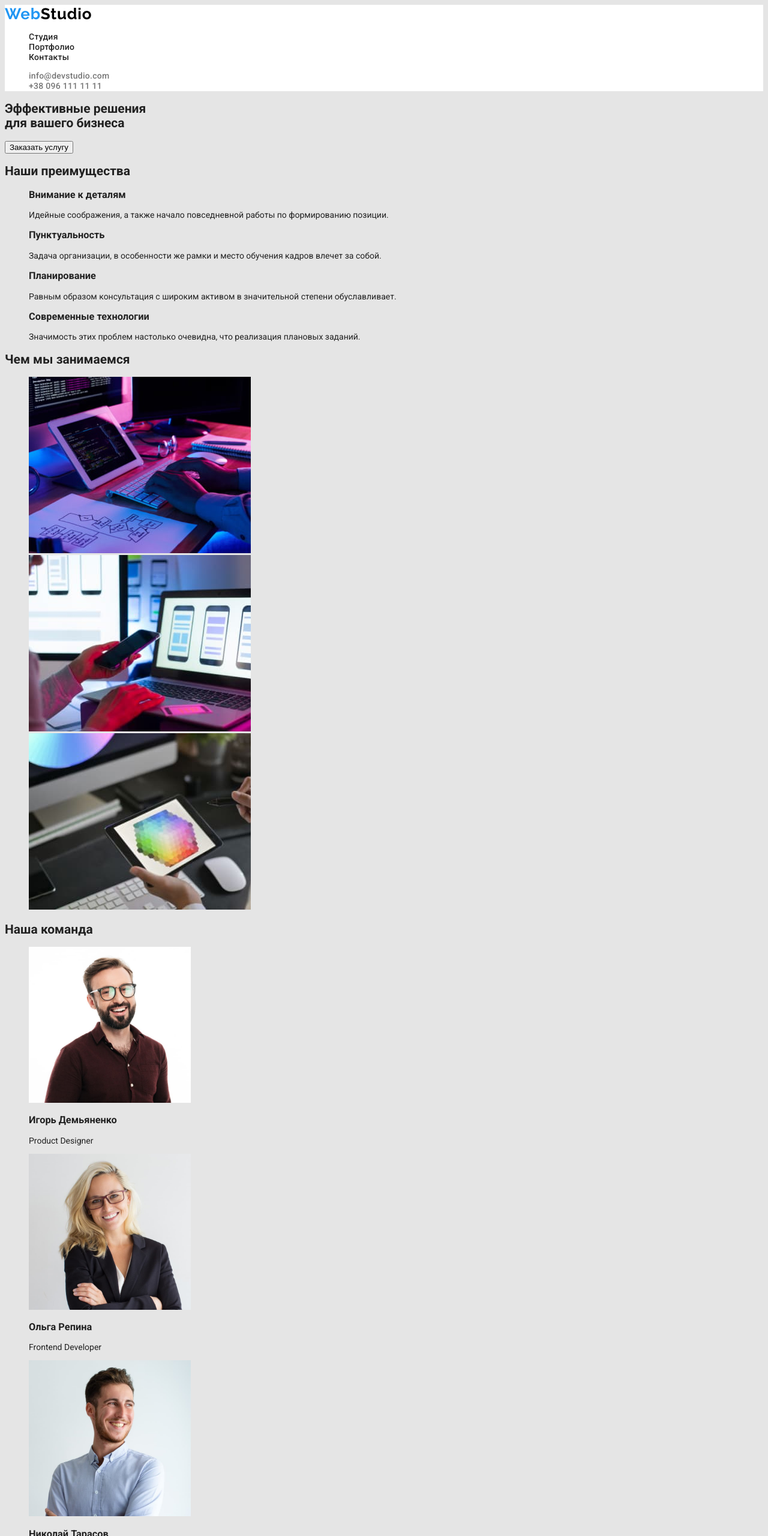
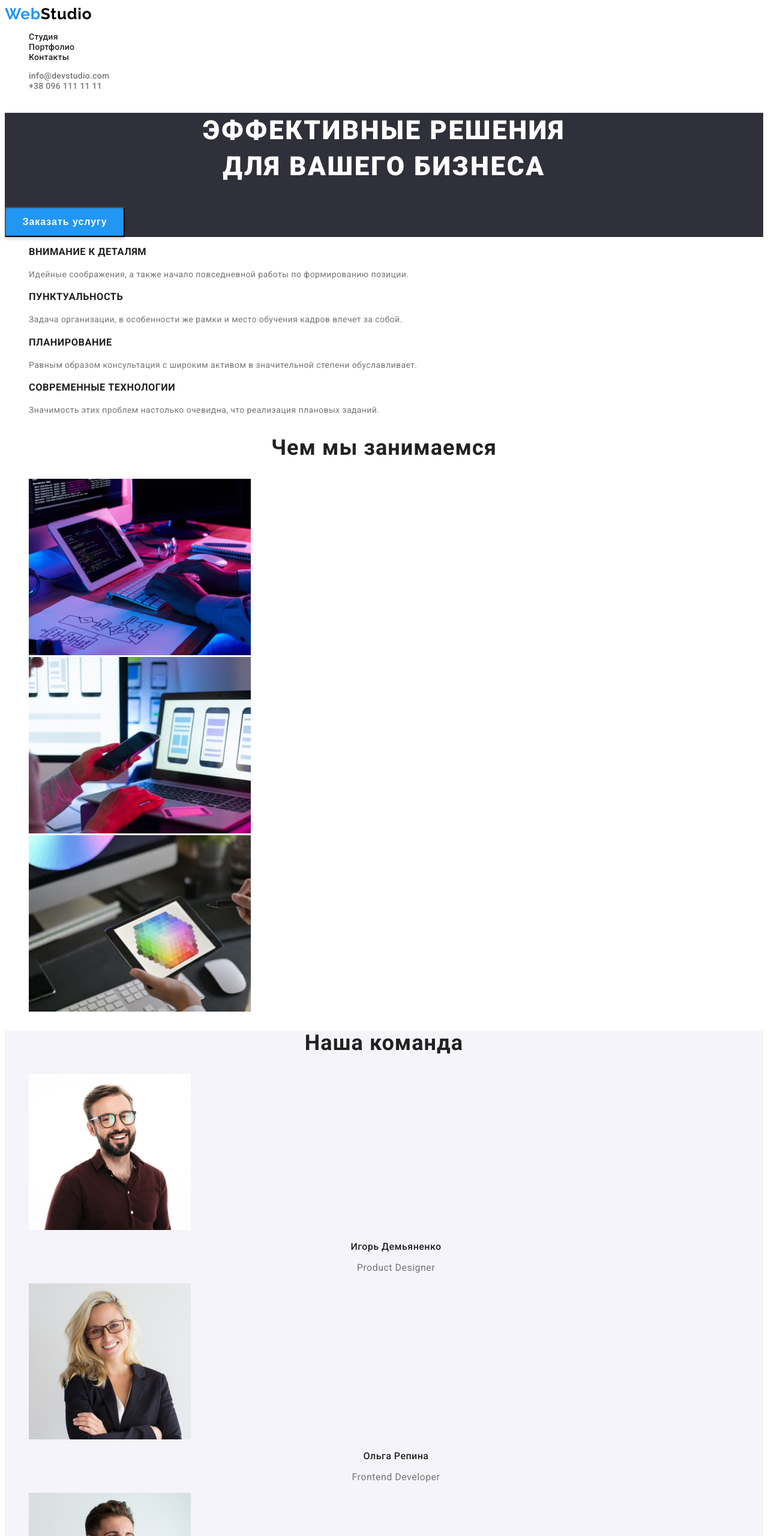
Before and after one commit to IvanSytnik/goit-markup-hw-02, a plain HTML site: page index.html in a window 1280 px wide. Shown: the top 2560 px of the page at 60% size. Drawn offline with Linux system fonts and the light colour scheme.

Commit message:
Финальная версия

```diff
--- a/css/style.css
+++ b/css/style.css
@@ -1,15 +1,15 @@
 :root {
     --brand-text-color: #212121;
     --active-text-color: #2196F3;
-    --footer-background: #2F303A;
-    --header-background: #FFFFFF;
-    --main-background: #E5E5E5;
+    --secondary-background: #2F303A;
+    --body-background: #FFFFFF;
+    --stroke-color: #E5E5E5;
     --team-background: #F5F4FA;
     --secondary-text-color: #757575;
   }
 
 a {
-    text-decoration:none;
+  text-decoration:none;
 
   }
 
@@ -21,11 +21,7 @@ body {
   font-family: 'Roboto', sans-serif;
   font-size: 14px;
   color: var(--brand-text-color);
-  background-color: var(--main-background);
-}
-
-.hat {
-  background-color: var(--header-background);
+  background-color: var(--body-background);
 }
 
 .web-title {
@@ -48,7 +44,7 @@ body {
   color: var(--brand-text-color);
 }
 
-.link:hover .link:focus {
+ .link:hover,  .link:focus, .link:active {
   color: var(--active-text-color);
 }
 
@@ -58,3 +54,121 @@ body {
   letter-spacing: 0.02em;
   color: var(--secondary-text-color);
 }
+
+.order{
+  background-color: var(--secondary-background);
+}
+
+.order-title {
+  font-weight: 900;
+  font-size: 44px;
+  line-height: 1.36;
+  color: var(--body-background);
+  text-align: center;
+  letter-spacing: 0.06em;
+  text-transform: uppercase;
+}
+
+.order-btn {
+  width: 200px;
+  height: 50px;
+  background-color: var(--active-text-color);
+  box-shadow: 0px 4px 4px rgba(0, 0, 0, 0.15);
+  border-radius: 4px;
+  font-weight: 700;
+  font-size: 16px;
+  line-height: 1.875;
+  align-items: center;
+  letter-spacing: 0.06em;
+  color: var(--body-background);
+  cursor: pointer;
+}
+
+.title-hidden{
+  font-size: 0px;
+  color: rgba(0, 0, 0, 0);
+}
+
+.advantage-title {
+  line-height: 1.14;
+  letter-spacing: 0.03em;
+  text-transform: uppercase;
+}
+
+.advantage-text {
+  line-height: 1.71;
+  letter-spacing: 0.03em;
+  color: var(--secondary-text-color);
+}
+
+.title-second {
+  font-size: 36px;
+  line-height: 1.16;
+  text-align: center;
+  letter-spacing: 0.03em;
+}
+
+.team-section{
+  background-color: var(--team-background);
+}
+
+.team-title {
+  font-weight: 500;
+  font-size: 16px;
+  line-height: 1.18;
+  text-align: center;
+  letter-spacing: 0.03em;
+}
+
+.team-text {
+  font-weight: 400;
+  font-size: 16px;
+  line-height: 1.18;
+  text-align: center;
+  letter-spacing: 0.03em;
+  color: var(--secondary-text-color);
+}
+
+.footer-section {
+  background-color: var(--secondary-background);
+}
+
+.logo.down{
+  color: var(--body-background);
+}
+
+.contacts-footer-address {
+  line-height: 1.71;
+  letter-spacing: 0.03em;
+  color: var(--body-background);
+}
+
+.contacts-footer-link {
+  line-height: 1.71;
+  letter-spacing: 0.03em;
+  color: rgba(255, 255, 255, 0.6);
+}
+
+.sidebar-btn {
+  background-color: var(--team-background);
+  border-radius: 4px;
+  cursor: pointer;
+}
+
+.sidebar-btn:hover, .sidebar-btn:focus, .sidebar-btn:active  {
+  background-color: var(--active-text-color);
+  color: var(--body-background);
+}
+
+.example-title {
+  font-size: 18px;
+  line-height: 2;
+  letter-spacing: 0.06em;
+}
+
+.example-text{
+  font-size: 16px;
+  line-height: 1.875;
+  letter-spacing: 0.03em;
+  color: var(--secondary-text-color);
+}
--- a/index.html
+++ b/index.html
@@ -30,12 +30,12 @@
     </header>
 
     <main>
-        <section>
-            <h1 class="main-title">Эффективные решения <br>  для вашего бизнеса</h1>
-            <button type="button" class="btn-order">Заказать услугу</button>
+        <section class="order">
+            <h1 class="order-title">Эффективные решения <br>  для вашего бизнеса</h1>
+            <button type="button" class="order-btn">Заказать услугу</button>
         </section>
 
-        <section>
+        <section class="advantage-section">
             <h2 class="title-hidden">Наши преимущества</h2>
             <ul class="advantage">
                 <li>
@@ -62,7 +62,7 @@
 
         </section>
 
-        <section>
+        <section class="direction-section">
             <h2 class="title-second">Чем мы занимаемся</h2>
 
             <ul class="direction" >
@@ -73,7 +73,7 @@
 
         </section>
 
-        <section>
+        <section class="team-section">
             <h2 class="title-second">Наша команда</h2>
 
             <ul class="team">
@@ -107,12 +107,12 @@
 
     </main>
 
-    <footer>
-        <a class="logo" href="#"><span class="web-title">Web</span>Studio</a>
+    <footer class="footer-section">
+        <a class="logo down" href="#"><span class="web-title">Web</span>Studio</a>
 
         <address>
             <ul class="contacts-footer">
-                <li> <a class="contacts-footer-link" href="#">г. Киев, пр-т Леси Украинки, 26</a></li>
+                <li> <a class="contacts-footer-address" href="#">г. Киев, пр-т Леси Украинки, 26</a></li>
                 <li> <a class="contacts-footer-link" href="mailto:info@devstudio.com">info@devstudio.com</a></li>
                 <li> <a class="contacts-footer-link" href="tel:+380961111111">+38 096 111 11 11</a></li>
 
```
Also changed, not shown: portfolio.html (+30 -29 lines).
